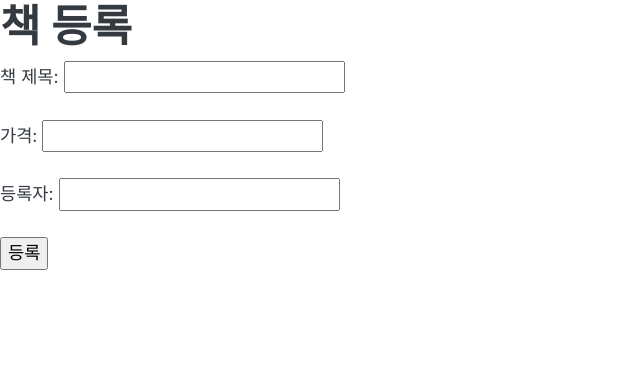
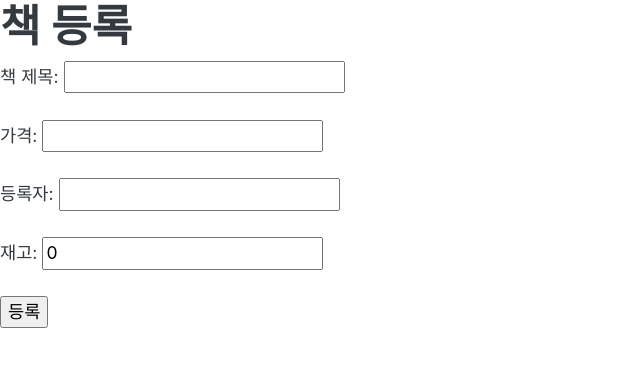
Before and after one commit to ESTsoft-Book-Project/bookstore, a Django app: page /products/book/create/ in a window 1280 px wide. Shown: the part 73-440 px from the top of the page, without its empty margins (0-640 px from the left). Run offline with Django 4.2, Linux system fonts and the light colour scheme; the visitor is signed in with stand-in values (Sample User, id 1); some libraries are stand-ins or nearby versions.

Commit message:
feat(create_product): add form `stock`

```diff
--- a/products/forms.py
+++ b/products/forms.py
@@ -4,4 +4,4 @@ from .models import Product
 class ProductForm(forms.ModelForm):
     class Meta:
         model = Product
-        fields = ['name', 'handle', 'price']
+        fields = ['name', 'handle', 'price', 'stock']
--- a/products/models.py
+++ b/products/models.py
@@ -9,6 +9,7 @@ class Product(models.Model):
     user = models.ForeignKey(settings.AUTH_USER_MODEL, on_delete=models.CASCADE)
     created = models.DateTimeField(auto_now_add=True)
     updated = models.DateTimeField(auto_now=True)
+    stock = models.IntegerField(default=0, unique=False)
 
     # purchases
     stripe_price = models.IntegerField(default=999) # 100 * price
--- a/templates/create_product.html
+++ b/templates/create_product.html
@@ -19,6 +19,9 @@
   <label for="user">등록자:</label>
   <input type="text" id="user" name="user" value="{{ user.nickname }}" readonly /><br /><br />
 
+  <label for="stock">재고:</label>
+  <input type="number" id="stock" name="stock" value="0" /><br /><br />
+
   <input type="submit" value="등록" />
 </form>
 
@@ -34,6 +37,7 @@
       body: JSON.stringify({
         "name": document.querySelector("#name").value,
         "price": document.querySelector("#price").value,
+        "stock": document.querySelector("#stock").value,
       })
     })
       .then(res => res.json())
```
